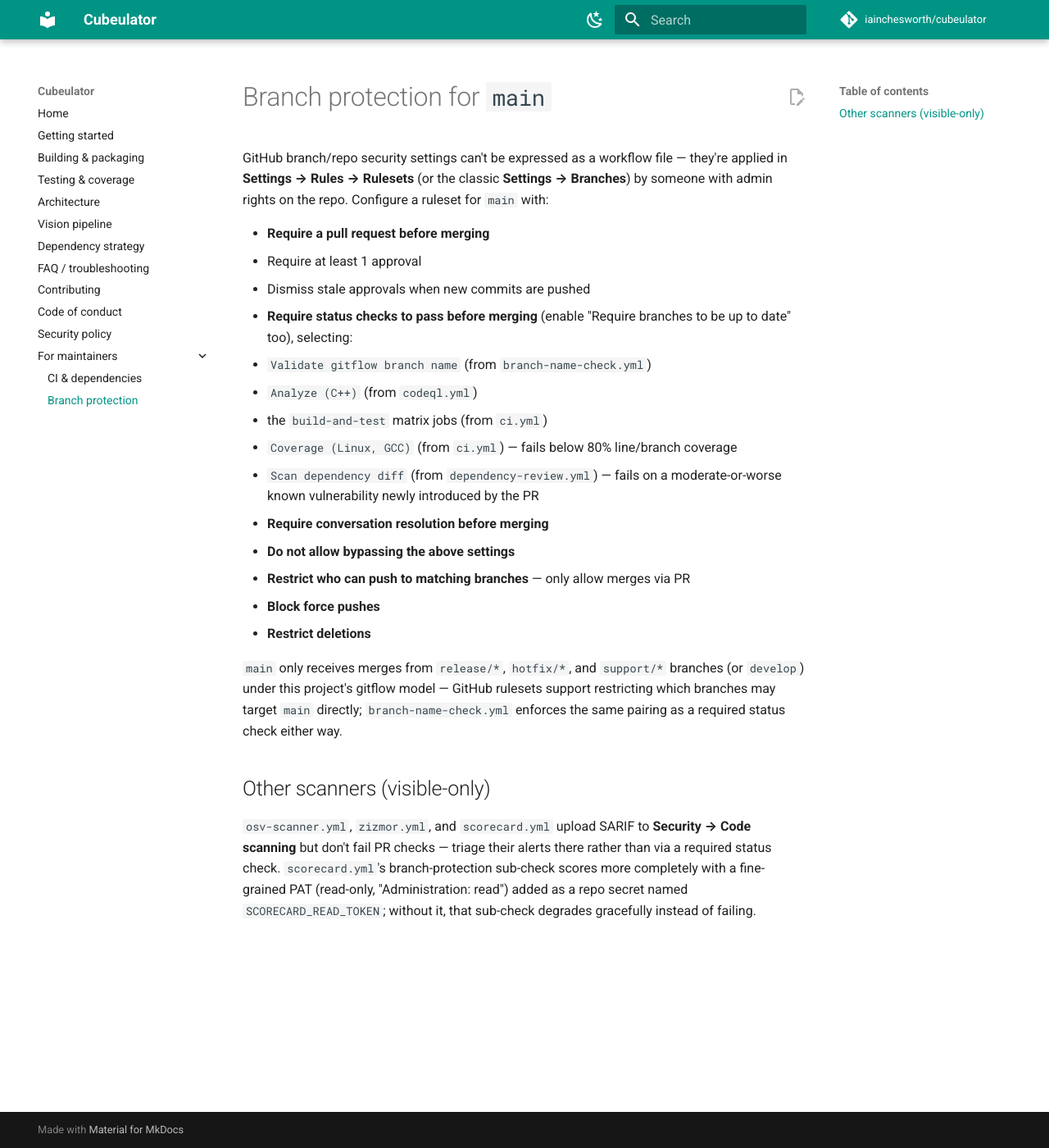
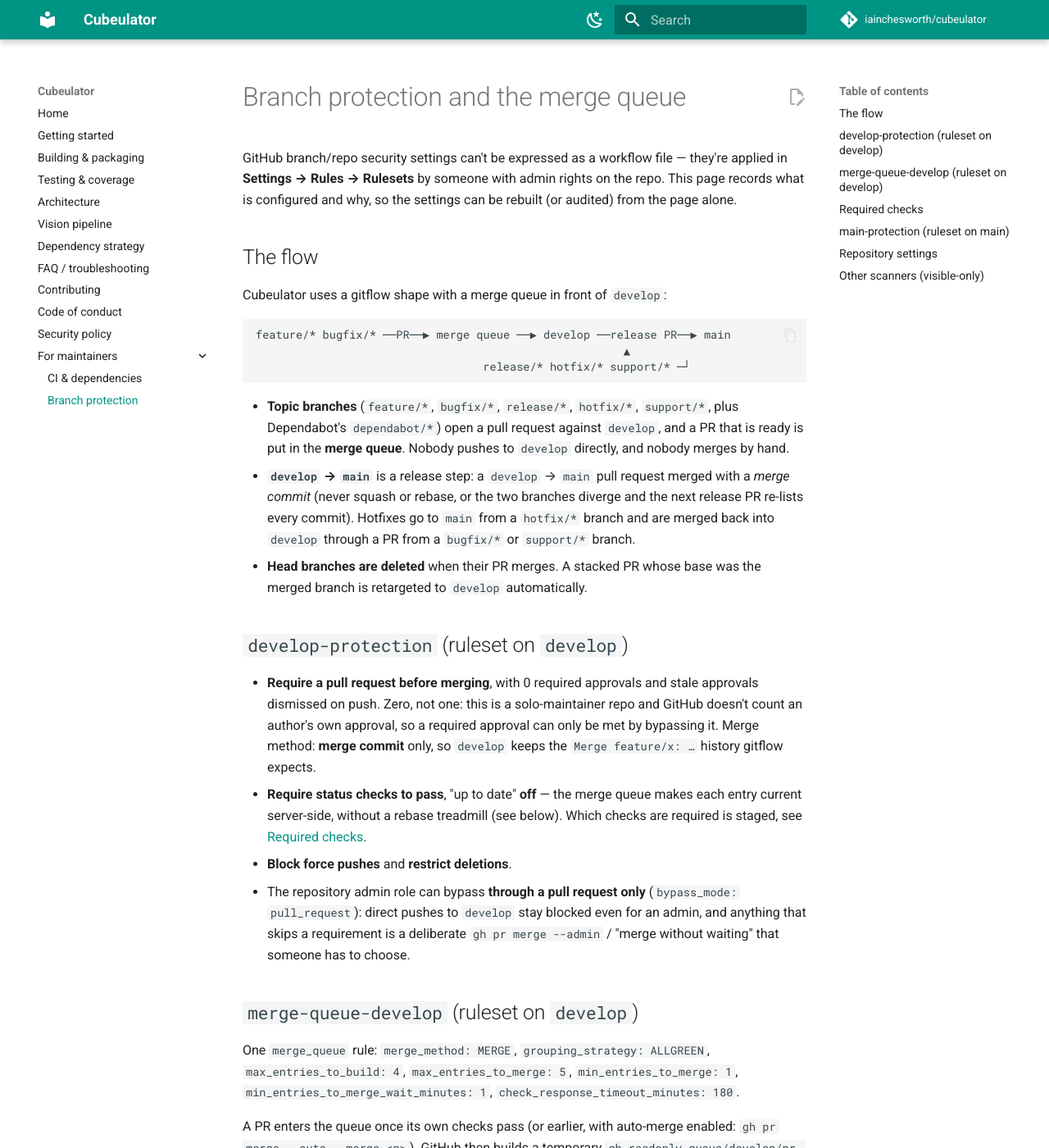
Before and after one commit to iainchesworth/cubeulator, an MkDocs documentation site: the page built from docs/branch-protection.md, in a window 1280 px wide and 1400 px high. Shown: the whole window at 82% size. Built offline with MkDocs 1.6.1 and Material for MkDocs 9.7.7, drawn with Linux system fonts in a browser that asks for light colours; comment, search, counter and statistics services are not loaded; some of the changed text lies outside the part shown.

Commit message:
Prepare develop for a merge queue: merge_group triggers and the flow docs
develop now has a ruleset (PR-only, no force-push or deletion) and gets a
merge queue once this lands. GitHub only runs workflows that opt into
merge_group on a queue entry's temporary ref, so the two workflows that
produce the checks required on develop today carry the trigger:

- branch-name-check.yml: the job is skipped on merge_group (a queue entry has
  no head ref; the name was checked when the PR opened), which counts as a
  pass for a required check.
- dependency-review.yml: diffs the entry against merge_group.base_sha.

ci.yml and codeql.yml deliberately do not carry it yet: they produce no
required check on develop (they are red on develop today), and a workflow
that produces none must not run in the queue.

docs/branch-protection.md is rewritten for the real flow - PR to develop
through the queue, develop to main by merge-commit release PR - including
the staged required-check list and the merge_group rule. ci.md and
CONTRIBUTING.md follow.

````diff
--- a/docs/branch-protection.md
+++ b/docs/branch-protection.md
@@ -1,33 +1,119 @@
-# Branch protection for `main`
+# Branch protection and the merge queue
 
 GitHub branch/repo security settings can't be expressed as a workflow file —
-they're applied in **Settings → Rules → Rulesets** (or the classic
-**Settings → Branches**) by someone with admin rights on the repo. Configure
-a ruleset for `main` with:
+they're applied in **Settings → Rules → Rulesets** by someone with admin
+rights on the repo. This page records what is configured and why, so the
+settings can be rebuilt (or audited) from the page alone.
 
-- **Require a pull request before merging**
-  - Require at least 1 approval
-  - Dismiss stale approvals when new commits are pushed
-- **Require status checks to pass before merging** (enable "Require branches
-  to be up to date" too), selecting:
-  - `Validate gitflow branch name` (from `branch-name-check.yml`)
-  - `Analyze (C++)` (from `codeql.yml`)
-  - the `build-and-test` matrix jobs (from `ci.yml`)
-  - `Coverage (Linux, GCC)` (from `ci.yml`) — fails below 80% line/branch
-    coverage
-  - `Scan dependency diff` (from `dependency-review.yml`) — fails on a
-    moderate-or-worse known vulnerability newly introduced by the PR
-- **Require conversation resolution before merging**
-- **Do not allow bypassing the above settings**
-- **Restrict who can push to matching branches** — only allow merges via PR
-- **Block force pushes**
-- **Restrict deletions**
+## The flow
 
-`main` only receives merges from `release/*`, `hotfix/*`, and `support/*`
-branches (or `develop`) under this project's gitflow model — GitHub
-rulesets support restricting which branches may target `main` directly;
-`branch-name-check.yml` enforces the same pairing as a required status check
-either way.
+Cubeulator uses a gitflow shape with a merge queue in front of `develop`:
+
+```text
+feature/* bugfix/* ──PR──▶ merge queue ──▶ develop ──release PR──▶ main
+                                                       ▲
+                                  release/* hotfix/* support/* ─┘
+```
+
+- **Topic branches** (`feature/*`, `bugfix/*`, `release/*`, `hotfix/*`,
+  `support/*`, plus Dependabot's `dependabot/*`) open a pull request against
+  `develop`, and a PR that is ready is put in the **merge queue**. Nobody
+  pushes to `develop` directly, and nobody merges by hand.
+- **`develop` → `main`** is a release step: a `develop` → `main` pull request
+  merged with a *merge commit* (never squash or rebase, or the two branches
+  diverge and the next release PR re-lists every commit). Hotfixes go to
+  `main` from a `hotfix/*` branch and are merged back into `develop`
+  through a PR from a `bugfix/*` or `support/*` branch.
+- **Head branches are deleted** when their PR merges. A stacked PR whose base
+  was the merged branch is retargeted to `develop` automatically.
+
+## `develop-protection` (ruleset on `develop`)
+
+- **Require a pull request before merging**, with 0 required approvals and
+  stale approvals dismissed on push. Zero, not one: this is a solo-maintainer
+  repo and GitHub doesn't count an author's own approval, so a required
+  approval can only be met by bypassing it. Merge method: **merge commit**
+  only, so `develop` keeps the `Merge feature/x: …` history gitflow expects.
+- **Require status checks to pass**, "up to date" **off** — the merge queue
+  makes each entry current server-side, without a rebase treadmill (see
+  below). Which checks are required is staged, see
+  [Required checks](#required-checks).
+- **Block force pushes** and **restrict deletions**.
+- The repository admin role can bypass **through a pull request only**
+  (`bypass_mode: pull_request`): direct pushes to `develop` stay blocked even
+  for an admin, and anything that skips a requirement is a deliberate
+  `gh pr merge --admin` / "merge without waiting" that someone has to choose.
+
+## `merge-queue-develop` (ruleset on `develop`)
+
+One `merge_queue` rule: `merge_method: MERGE`, `grouping_strategy: ALLGREEN`,
+`max_entries_to_build: 4`, `max_entries_to_merge: 5`,
+`min_entries_to_merge: 1`, `min_entries_to_merge_wait_minutes: 1`,
+`check_response_timeout_minutes: 180`.
+
+A PR enters the queue once its own checks pass (or earlier, with auto-merge
+enabled: `gh pr merge --auto --merge <n>`). GitHub then builds a temporary
+`gh-readonly-queue/develop/pr-<n>-<sha>` branch — the PR merged onto the
+current queue tip — re-runs the required checks on *that* tree, and merges it
+only if they pass. A failed entry leaves the queue and the entries behind it
+are rebuilt without it.
+
+Two rules keep the queue honest:
+
+- **Every workflow that produces a required check must also trigger on
+  `merge_group`.** GitHub only runs workflows that opt in on the queue's
+  temporary ref, so a required check from a workflow without that trigger
+  never reports, and the entry sits until `check_response_timeout_minutes`
+  expires. `branch-name-check.yml` and `dependency-review.yml` carry it today.
+- **A workflow that produces no required check must *not* carry
+  `merge_group`**, or every queue entry burns a full run of it for nothing.
+  This is why `ci.yml` and `codeql.yml` don't have it yet.
+
+A queue entry has no PR head name, so `Validate gitflow branch name` is
+skipped there (the name was checked when the PR was opened); a skipped job
+counts as a pass for a required check.
+
+## Required checks
+
+`develop`'s required set is **staged**, because `develop` is not yet green:
+the build, test and static-analysis jobs in `ci.yml` and `codeql.yml` were not
+run against `develop` between 17 July and 13 October 2026 (commits went in
+without a PR), and they currently fail on `develop` itself — a required check
+that fails on the base fails every PR. The rule is therefore:
+
+> A check becomes required on `develop` when it is green on the `develop` tip
+> **and** its workflow has `merge_group` added in the same change.
+
+| Check | Workflow | Required on `develop` | Required on `main` |
+| --- | --- | --- | --- |
+| `Validate gitflow branch name` | `branch-name-check.yml` | yes | yes |
+| `Scan dependency diff` | `dependency-review.yml` | yes | yes |
+| `clang-format` | `ci.yml` | when green | yes |
+| `clang-tidy` | `ci.yml` | when green | yes |
+| `Linux (GCC 15)` | `ci.yml` | when green | yes |
+| `macOS (AppleClang)` | `ci.yml` | when green | yes |
+| `Windows (MSVC)` | `ci.yml` | when green | yes |
+| `Coverage (Linux, GCC)` | `ci.yml` | when green | yes |
+| `Analyze (C++)` | `codeql.yml` | when green | yes |
+
+Promoting a check only ever tightens the ruleset. Android and iOS are
+informational (`continue-on-error`) and are never required.
+
+## `main-protection` (ruleset on `main`)
+
+`main` only receives `develop`, `release/*`, `hotfix/*` and `support/*`
+(`branch-name-check.yml` enforces the pairing). The ruleset requires a pull
+request with 1 approval (dismiss stale), every check in the table above with
+"up to date" **on**, conversation resolution, and blocks force pushes and
+deletions. Releases are a deliberate human step, so they are the one place an
+admin is expected to bypass through the PR.
+
+## Repository settings
+
+- **Allow auto-merge**: on — it is how a ready PR goes into the queue.
+- **Automatically delete head branches**: on.
+- **Allow merge commits / squash / rebase**: all on at the repo level; the
+  rulesets above restrict `develop` to merge commits.
 
 ## Other scanners (visible-only)
 
````
Also changed, not shown: docs/CONTRIBUTING.md (+15 -6 lines), docs/ci.md (+13 -12 lines), 2 other files.
